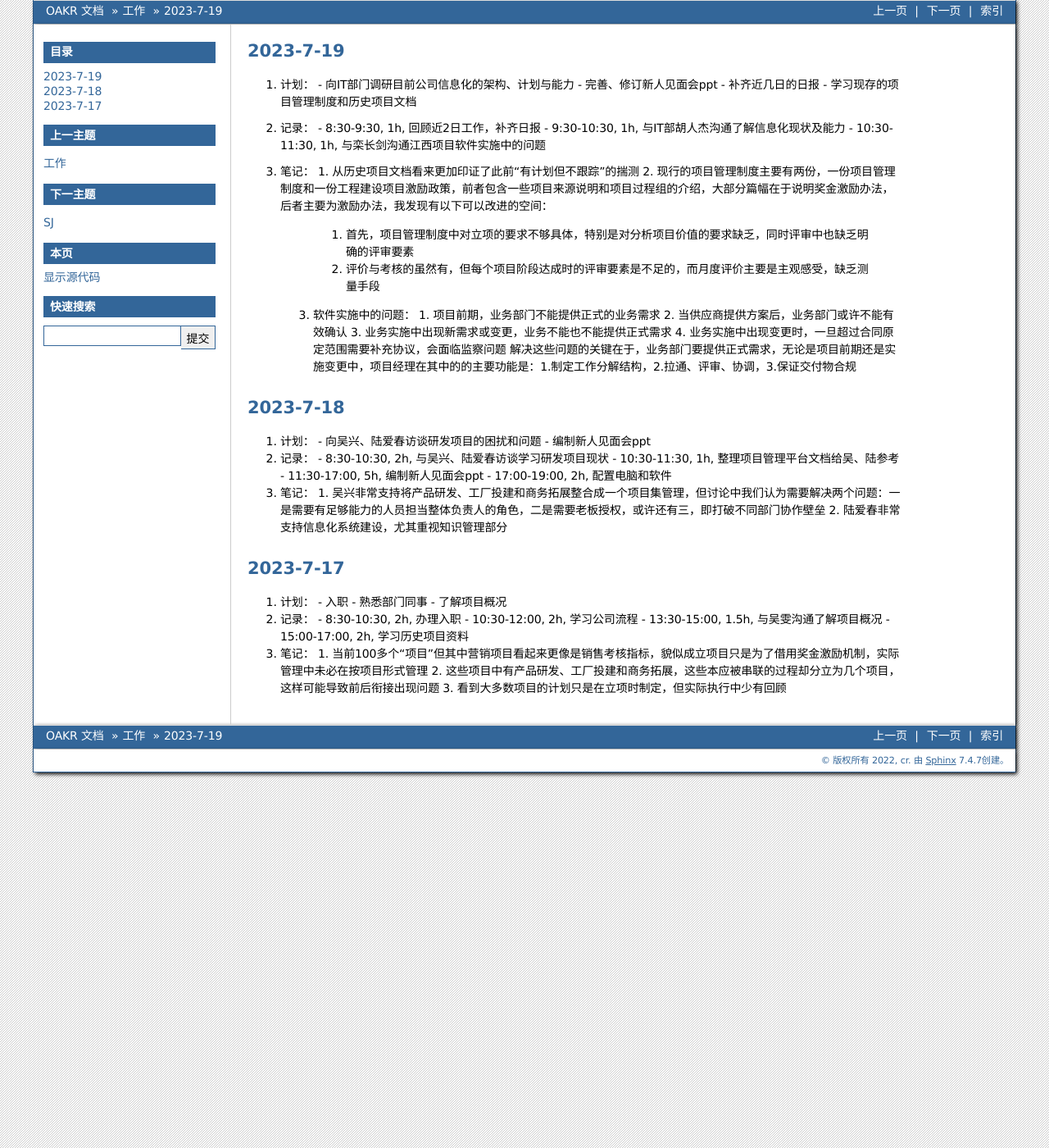
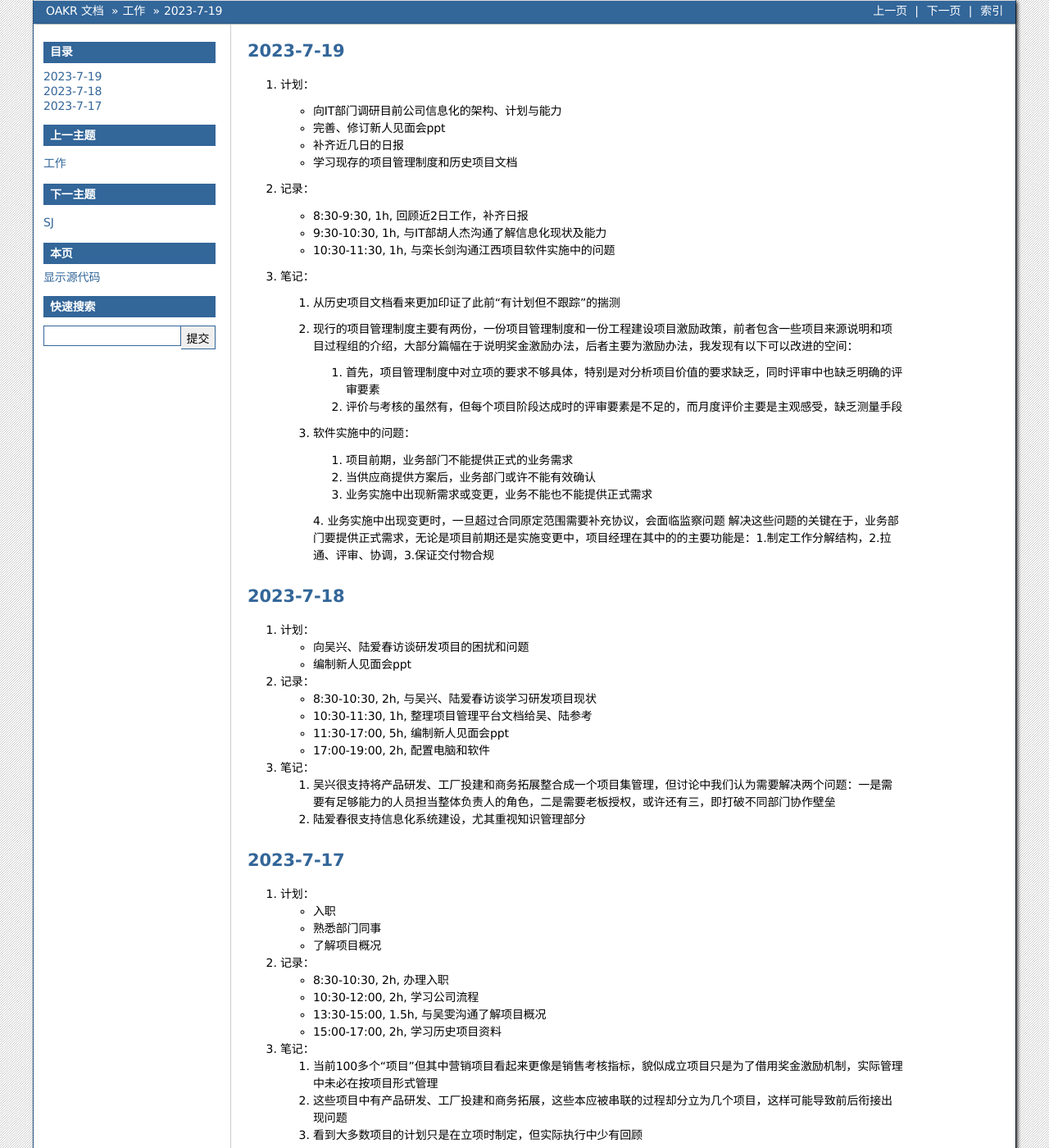
Before and after one commit to cruiurc/cruiurc.github.io, a Sphinx documentation site: the page built from source/work/lp/lp.rst, in a window 1280 px wide and 1400 px high. Shown: the whole window at 82% size. Built offline with Sphinx 7.4.7, drawn with Linux system fonts in a browser that asks for light colours.

Commit message:
set the blank line

```diff
--- a/source/work/lp/lp.rst
+++ b/source/work/lp/lp.rst
@@ -1,22 +1,28 @@
 2023-7-19
 ---------
 1. 计划：
+
    - 向IT部门调研目前公司信息化的架构、计划与能力
    - 完善、修订新人见面会ppt
    - 补齐近几日的日报
    - 学习现存的项目管理制度和历史项目文档
 
 2. 记录：
+
    - 8:30-9:30, 1h, 回顾近2日工作，补齐日报
    - 9:30-10:30, 1h, 与IT部胡人杰沟通了解信息化现状及能力
    - 10:30-11:30, 1h, 与栾长剑沟通江西项目软件实施中的问题
 
 3. 笔记：
+
    1. 从历史项目文档看来更加印证了此前“有计划但不跟踪”的揣测
    2. 现行的项目管理制度主要有两份，一份项目管理制度和一份工程建设项目激励政策，前者包含一些项目来源说明和项目过程组的介绍，大部分篇幅在于说明奖金激励办法，后者主要为激励办法，我发现有以下可以改进的空间：
+
       1. 首先，项目管理制度中对立项的要求不够具体，特别是对分析项目价值的要求缺乏，同时评审中也缺乏明确的评审要素
       2. 评价与考核的虽然有，但每个项目阶段达成时的评审要素是不足的，而月度评价主要是主观感受，缺乏测量手段
+
    3. 软件实施中的问题：
+
       1. 项目前期，业务部门不能提供正式的业务需求
       2. 当供应商提供方案后，业务部门或许不能有效确认
       3. 业务实施中出现新需求或变更，业务不能也不能提供正式需求
@@ -26,33 +32,39 @@
 2023-7-18
 ---------
 1. 计划：
+
    - 向吴兴、陆爱春访谈研发项目的困扰和问题
    - 编制新人见面会ppt
 
 2. 记录：
+
    - 8:30-10:30, 2h, 与吴兴、陆爱春访谈学习研发项目现状
    - 10:30-11:30, 1h, 整理项目管理平台文档给吴、陆参考
    - 11:30-17:00, 5h, 编制新人见面会ppt
    - 17:00-19:00, 2h, 配置电脑和软件
 
 3. 笔记：
-   1. 吴兴非常支持将产品研发、工厂投建和商务拓展整合成一个项目集管理，但讨论中我们认为需要解决两个问题：一是需要有足够能力的人员担当整体负责人的角色，二是需要老板授权，或许还有三，即打破不同部门协作壁垒
-   2. 陆爱春非常支持信息化系统建设，尤其重视知识管理部分
+
+   1. 吴兴很支持将产品研发、工厂投建和商务拓展整合成一个项目集管理，但讨论中我们认为需要解决两个问题：一是需要有足够能力的人员担当整体负责人的角色，二是需要老板授权，或许还有三，即打破不同部门协作壁垒
+   2. 陆爱春很支持信息化系统建设，尤其重视知识管理部分
 
 2023-7-17
 ---------
 1. 计划：
+
    - 入职
    - 熟悉部门同事
    - 了解项目概况
 
 2. 记录：
+
    - 8:30-10:30, 2h, 办理入职
    - 10:30-12:00, 2h, 学习公司流程
    - 13:30-15:00, 1.5h, 与吴雯沟通了解项目概况
    - 15:00-17:00, 2h, 学习历史项目资料
 
 3. 笔记：
+
    1. 当前100多个“项目”但其中营销项目看起来更像是销售考核指标，貌似成立项目只是为了借用奖金激励机制，实际管理中未必在按项目形式管理
    2. 这些项目中有产品研发、工厂投建和商务拓展，这些本应被串联的过程却分立为几个项目，这样可能导致前后衔接出现问题
    3. 看到大多数项目的计划只是在立项时制定，但实际执行中少有回顾
```
